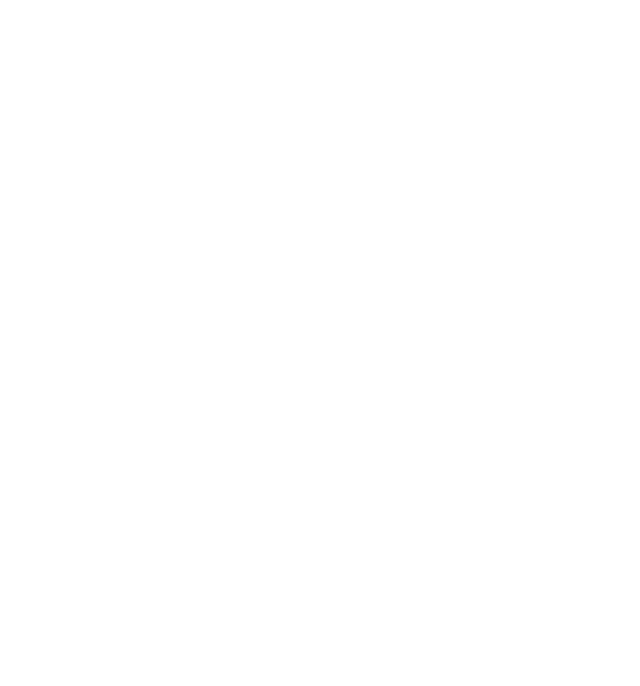
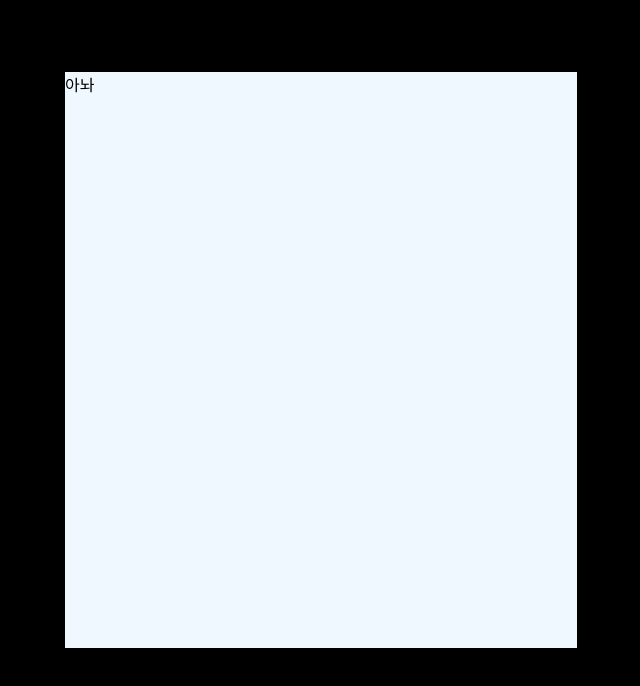
Before and after one commit to yuyeon329/eye-test-fe-toy-project, a plain HTML site: page index.html in a window 1280 px wide. Shown: the whole page, without its empty margins (319-959 px from the left). Drawn offline with Linux system fonts and the light colour scheme.

Commit message:
set font

```diff
--- a/index.html
+++ b/index.html
@@ -5,12 +5,16 @@
     <meta http-equiv="X-UA-Compatible" content="IE=edge">
     <meta name="viewport" content="width=device-width", aria-invalid="1.0">
     <script defer src="main.js"></script>
+    <link rel="preconnect" href="https://fonts.googleapis.com">
+<link rel="preconnect" href="https://fonts.gstatic.com" crossorigin>
+<link href="https://fonts.googleapis.com/css2?family=Anton&family=Jua&display=swap" rel="stylesheet">
     <link rel="stylesheet" href="main.css">
     <title>Eye Test</title>
   </head>
   <body>
 
     <div class="wrapper">
+      아놔
       <div class="inner">
         <div class="info">
           <div class="level">
--- a/main.css
+++ b/main.css
@@ -0,0 +1,12 @@
+body {
+  font-family: 'Jua', 'Anton', sans-serif;
+  background-color: black;
+  padding: 5vw;
+}
+
+.wrapper {
+  background-color: aliceblue;
+  width: 40vw;
+  height: 45vw;
+  margin: auto;
+}
```
